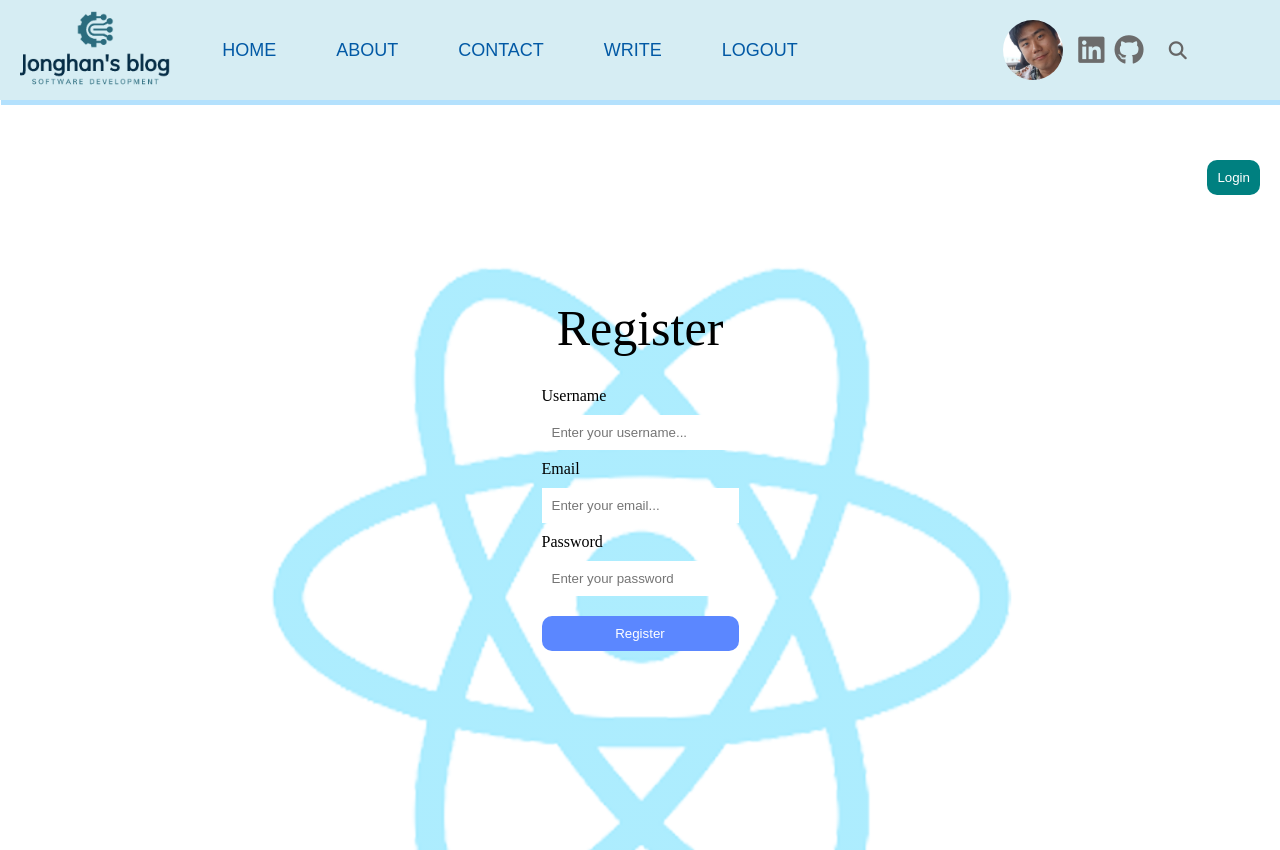
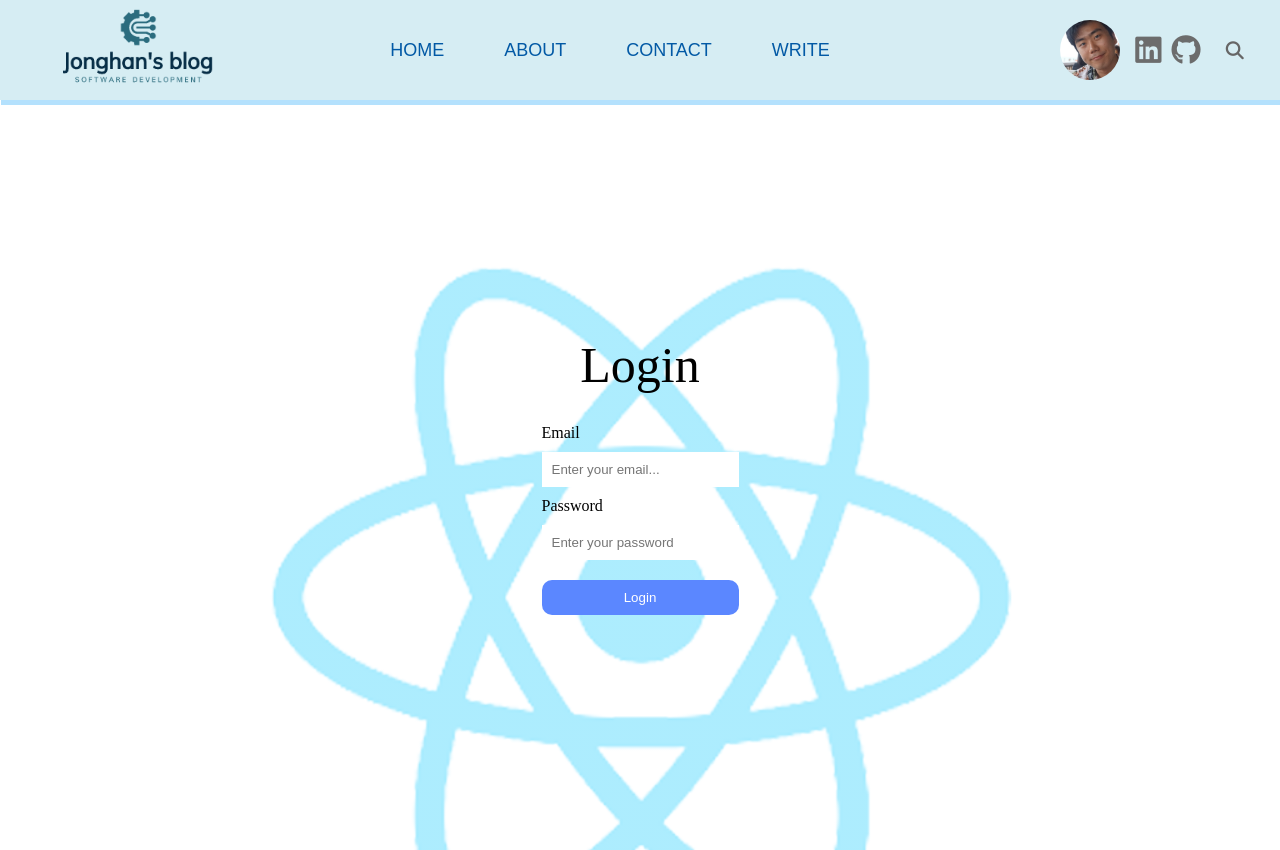
Before and after one commit to Jonghan-park/jonghan_blog, a React (Create React App) app in the folder client/: page /write in a window 1280 px wide. Built offline with nearby package versions, Linux system fonts and the light colour scheme; a web font is replaced by a local one.

Commit message:
Get rid of register

```diff
--- a/client/src/App.js
+++ b/client/src/App.js
@@ -17,10 +17,10 @@ function App() {
         <Routes>
           <Route path="/" element={<Home />} />
           <Route path="/single" element={<Single />} />
-          <Route path="/write" element={user ? <Write /> : <Register />} />
-          <Route path="/setting" element={user ? <Setting /> : <Register />} />
+          <Route path="/write" element={user ? <Write /> : <Login />} />
+          <Route path="/setting" element={user ? <Setting /> : <Login />} />
           <Route path="/login" element={user ? <Home /> : <Login />} />
-          <Route path="/register" element={user ? <Home /> : <Register />} />
+          {/* <Route path="/register" element={user ? <Home /> : <Login />} /> */}
         </Routes>
       </Router>
     </div>
--- a/client/src/components/Navbar/Navbar.js
+++ b/client/src/components/Navbar/Navbar.js
@@ -8,7 +8,9 @@ const Navbar = () => {
   return (
     <div className="top">
       <div className="topLeft">
-        <img className="topLogo" src={logo} alt="Logo" />
+        <Link to="/">
+          <img className="topLogo" src={logo} alt="Logo" />
+        </Link>
       </div>
       <div className="topCenter">
         <ul className="topList">
@@ -24,13 +26,11 @@ const Navbar = () => {
           <li className="topListItem">
             <Link to="/write">WRITE</Link>
           </li>
-          <li className="topListItem">
-            <Link to="#">LOGOUT</Link>
-          </li>
         </ul>
       </div>
       <div className="topRight">
         <img className="topImg" src={profileImg} alt="Profile pic" />
+
         <i className="topIcon fa-brands fa-linkedin"></i>
 
         <i className="topIcon fa-brands fa-github"></i>
--- a/client/src/components/Navbar/navbar.css
+++ b/client/src/components/Navbar/navbar.css
@@ -18,14 +18,14 @@
 }
 
 .topRight{
-  flex: 3;
+  flex: 2;
   display: flex;
   align-items: center;
   justify-content: center;
 }
 
 .topLeft{
-  flex: 1;
+  flex: 2;
   display: flex;
   align-items: center;
   justify-content: center;
--- a/client/src/pages/login/Login.js
+++ b/client/src/pages/login/Login.js
@@ -20,7 +20,7 @@ const Login = () => {
         />
         <button className="loginButton">Login</button>
       </form>
-      <button className="loginRegisterButton">Register</button>
+      {/* <button className="loginRegisterButton">Register</button> */}
     </div>
   );
 };
--- a/client/src/pages/login/login.css
+++ b/client/src/pages/login/login.css
@@ -37,7 +37,7 @@
   padding: 10px;
 }
 
-.loginRegisterButton{
+/* .loginRegisterButton{
   position: absolute;
   top: 60px;
   right: 20px;
@@ -47,4 +47,4 @@
   padding: 10px;
   color: white;
   border-radius: 10px;
-}
+} */
```
